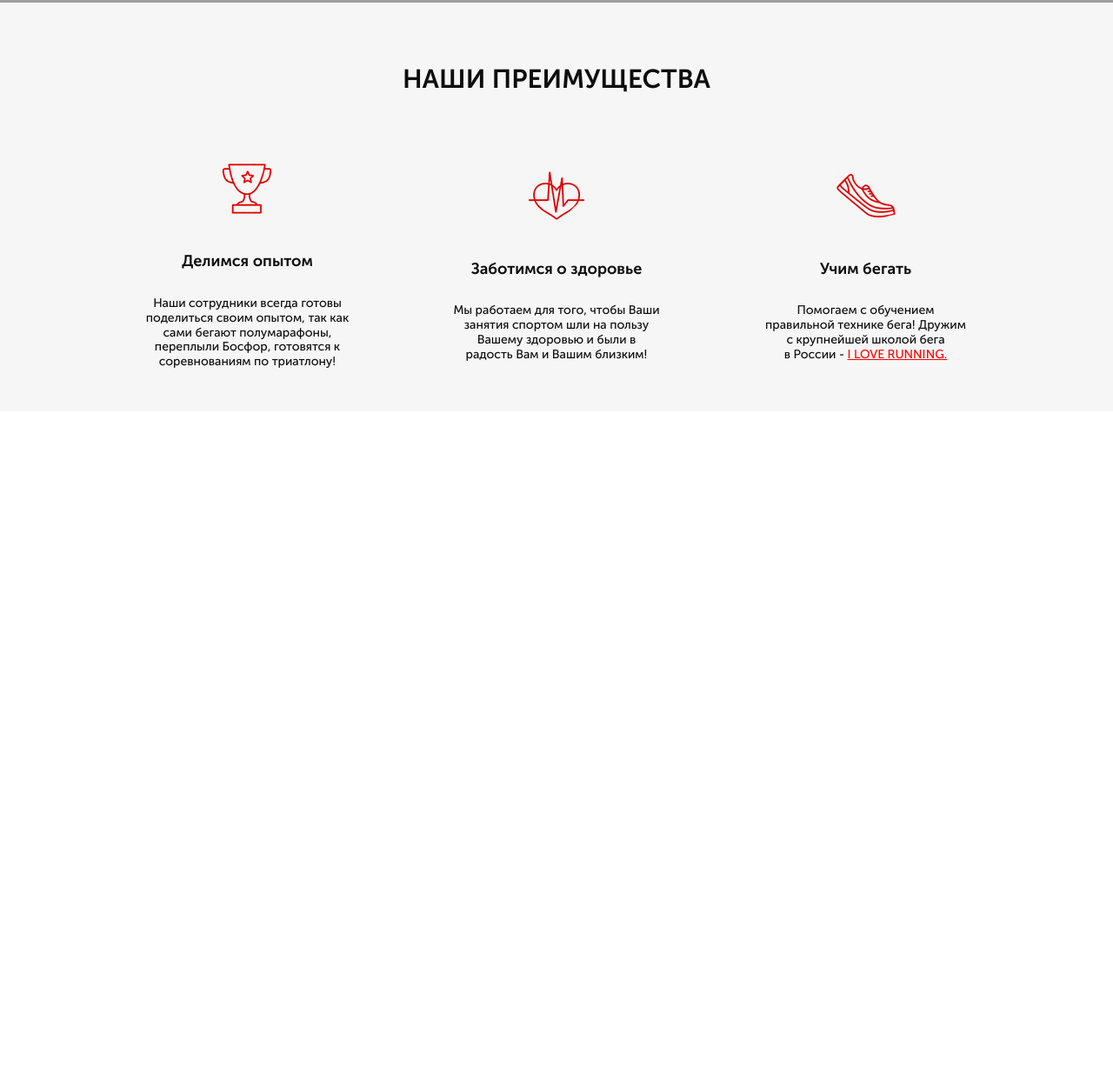
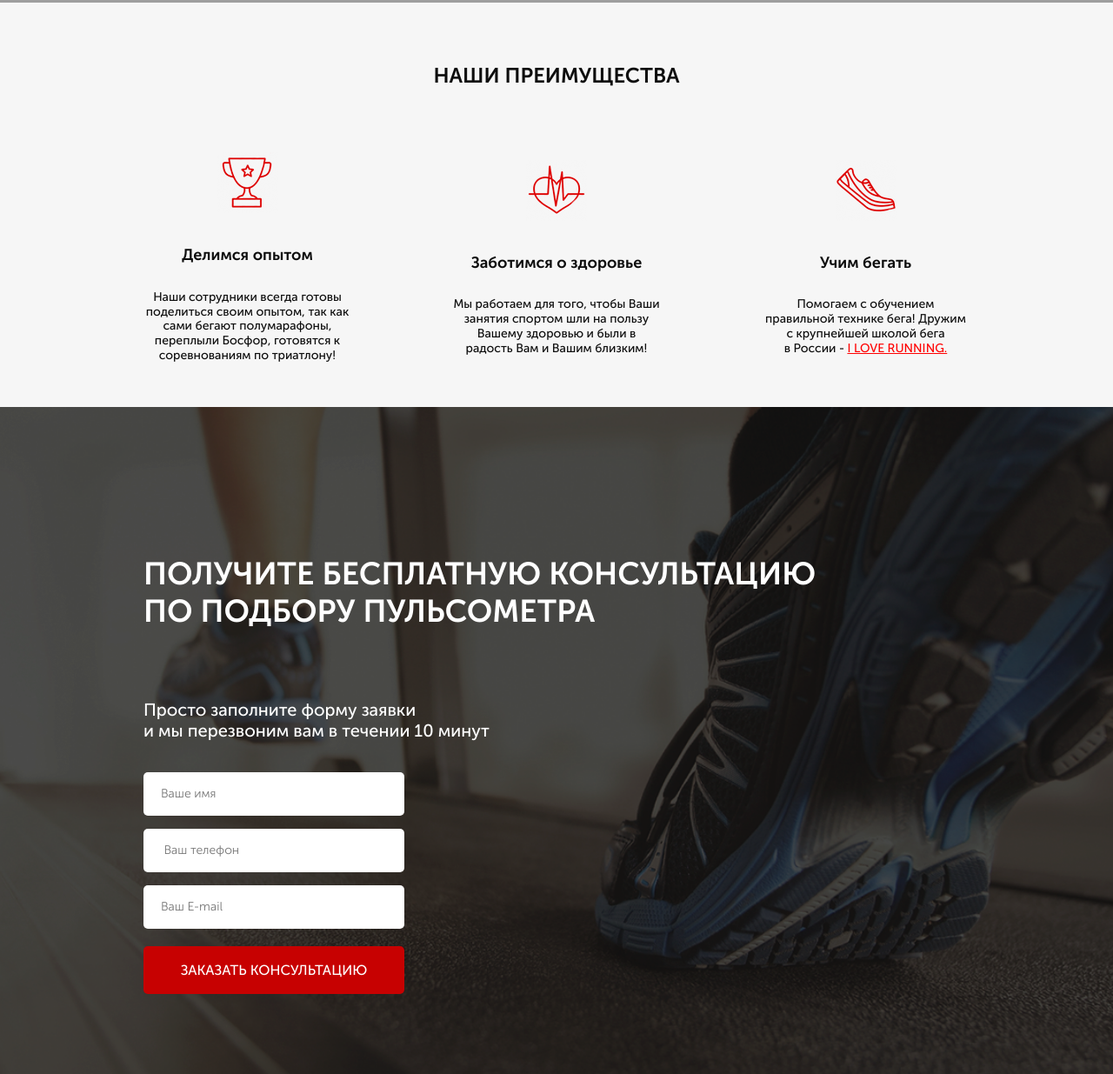
Before and after one commit to saor-rocmen/pulsometr, a website: page src/index.html in a window 1280 px wide. Shown: the part 690-1925 px from the top of the page at 87% size. Before the commit the page ends 1163 px from the top, so only its background shows below. Drawn offline with Linux system fonts and the light colour scheme; grey boxes are pictures that could not be loaded.

Commit message:
блок с формой готов и адаптивен

```diff
--- a/src/index.html
+++ b/src/index.html
@@ -58,9 +58,9 @@
         </div>
     </div>
 
-    <section class="advan">
+    <div class="advan">
         <div class="contayner">
-            <h2 class="advan__title">НАШИ ПРЕИМУЩЕСТВА</h2>
+            <h2 class="title">НАШИ ПРЕИМУЩЕСТВА</h2>
             <div class="advan__wraper">
                 <div class="advan__item">
                     <div class="advan__icon">
@@ -92,6 +92,25 @@
                 </div>
             </div>
         </div>
-    </section>
+    </div>
+
+    <div class="consultation">
+        <div class="contayner">
+            <h2 class="title title_left">
+                Получите бесплатную консультацию<br>
+                по подбору пульсометра
+            </h2>
+            <div class="consultation__descr">
+                Просто заполните форму заявки <br>
+                и мы перезвоним вам в течении 10 минут
+            </div>
+            <form class="feed-form" action="#">
+                <input name="name" required type="text" placeholder="Ваше имя">
+                <input name="phone" required type="number" placeholder=" Ваш телефон">
+                <input name="email" required type="email" placeholder="Ваш E-mail">
+                <button class="button button_submit">заказать кОНСУЛЬТАЦИЮ</button>
+            </form>
+        </div>
+    </div>
 </body>
 </html>
--- a/src/sass/base/_media.scss
+++ b/src/sass/base/_media.scss
@@ -6,6 +6,19 @@
         &__wraper {
             align-items: center;
         }
+    }
+    .title{
+        &_left{
+            text-align: center;
+        }
+    }
+    .consultation {
+        &__descr {
+            text-align: center;
+        }
+    }
+    .feed-form {
+        margin: 36px auto 0 auto;
     }
 }
 @media (max-width: 768px) {
@@ -27,6 +40,7 @@
             margin-top: 25px;
         }
     }
+
 
 }
 @media (max-width: 576px) {
@@ -61,6 +75,18 @@
             width: 135px;
             height: 27px;
             font-size: 10px;
+        }
+    }
+    .title{
+        margin-top: 50px;
+        &_left {
+            margin: 0;
+        }
+    }
+    .consultation {
+        &__descr {
+            margin: 50px auto 0 auto;
+            width: 75%;
         }
     }
 }
@@ -112,4 +138,16 @@
             margin-top: 10px;
         }
     }
+    .consultation{
+        margin: 70px 0 70px 0;
+        min-height: 600px;
+    }
+    .title {
+        &_left {
+            font-size: 21px;
+        }
+    }
+    .feed-form {
+        width: 270px;
+    }
 }
--- a/src/sass/blocks/_advan.scss
+++ b/src/sass/blocks/_advan.scss
@@ -1,15 +1,6 @@
 .advan {
     display: flex;
-    min-height: 470px;
     background-color: #f6f6f6;
-    &__title {
-        margin-top: 70px;
-        font-size: 30px;
-        line-height: 1.2;
-        font-weight: 700;
-        color: #0d0d0d;
-        text-align: center;
-    }
     &__wraper {
         display: flex;
         justify-content: space-between;
@@ -39,6 +30,7 @@
         font-weight: 400;
         color: #0d0d0d;
         text-align: center;
+        margin-bottom: 50px;;
         a {
             text-decoration: underline;
             color: #ff0000;
--- a/src/sass/blocks/_buttons.scss
+++ b/src/sass/blocks/_buttons.scss
@@ -15,4 +15,13 @@
         height: 50px;
         font-size: 16px;
     }
+    &_submit {
+        width: 100%;
+        height: 55px;
+        font-size: 16px;
+        line-height: 1.2;
+        font-weight: 500;
+        text-transform: uppercase;
+        color: #ffffff;
+    }
 }
--- /dev/null
+++ b/src/sass/blocks/_consultation.scss
@@ -0,0 +1,12 @@
+.consultation {
+    min-height: 680px;
+    padding: 100px 0 92px 0;
+    background: url('../img/bg/bg2.png') center (center/cover) no-repeat;
+    &__descr {
+        font-size: 20px;
+        line-height: 1.2;
+        font-weight: 500;
+        color: #ffffff;
+        margin-top: 80px;
+    }
+}
--- /dev/null
+++ b/src/sass/blocks/_forms.scss
@@ -0,0 +1,21 @@
+.feed-form {
+    margin-top: 36px;
+    display: flex;
+    flex-direction: column;
+    width: 300px;
+    input {
+        height: 50px;
+        background-color: #ffffff;
+        border-radius: 5px;
+        border: none;
+        margin-bottom: 15px;
+        padding: 0 20px;
+        font-size: 14px;
+        line-height: 66px;
+        font-weight: 300;
+        color: #4b4b4b;
+        &:nth-child(3) {
+            margin-bottom: 20px;
+        }
+    }
+}
--- /dev/null
+++ b/src/sass/blocks/_title.scss
@@ -0,0 +1,13 @@
+.title {
+    line-height: 1.2;
+    font-weight: 700;
+    text-transform: uppercase;
+    text-align: center;
+    color: #0d0d0d;
+    margin-top: 70px;
+    &_left {
+        font-size: 36px;
+        color: #ffffff;
+        text-align: left;
+    }
+}
--- a/src/sass/style.scss
+++ b/src/sass/style.scss
@@ -13,4 +13,7 @@
 @import 'blocks/header';
 @import 'blocks/buttons';
 @import 'blocks/advan';
+@import 'blocks/consultation';
+@import 'blocks/title';
+@import 'blocks/forms';
 @import 'base/media';
```
Also changed, not shown: src/css/blocks/-forms.min.css (added), src/css/style.min.css, src/img/bg/color_bg.png (added).
